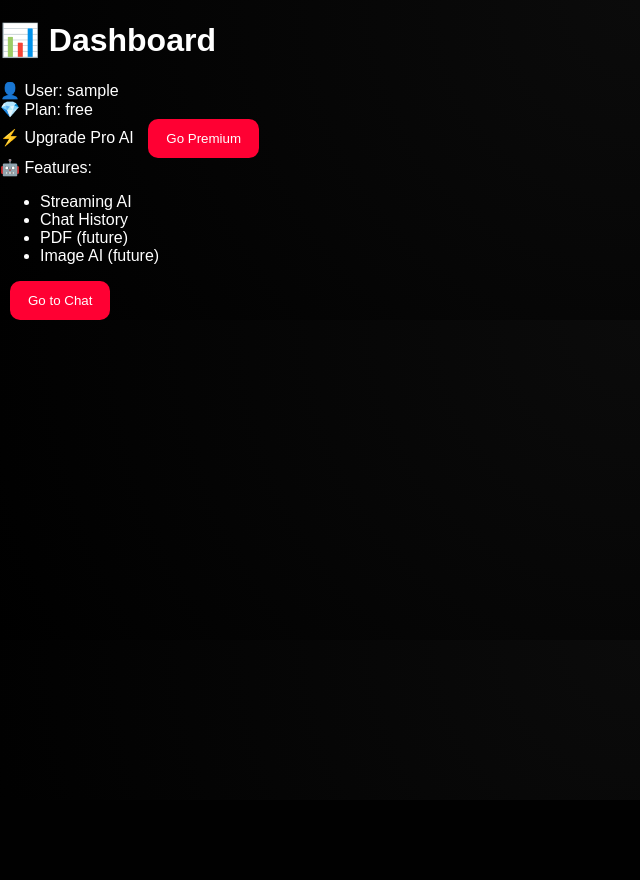
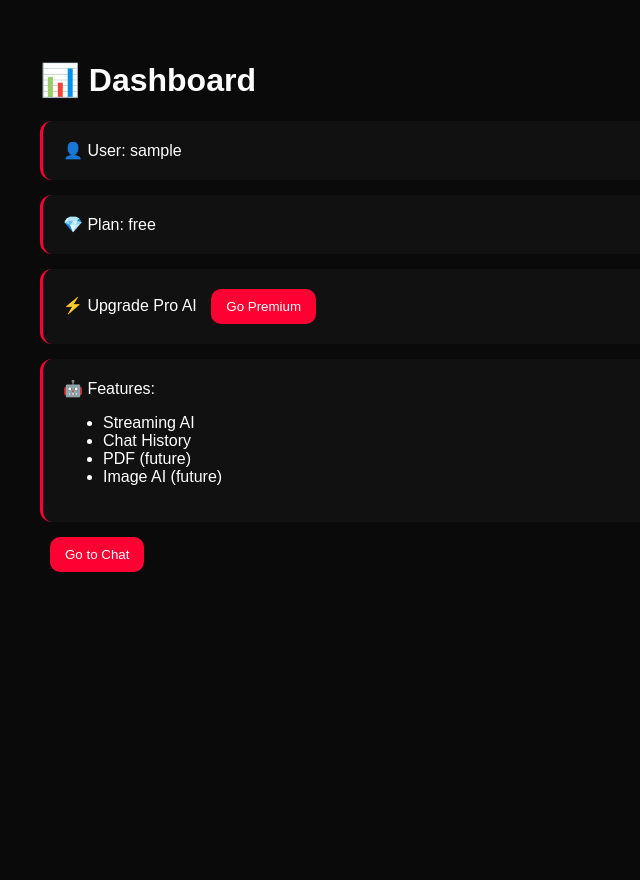
Before and after one commit to Laoso131/Profpocket, a Flask app: page /dashboard in a window 1280 px wide. Shown: the whole page, without its empty margins (0-640 px from the left). Before the commit the page ends 320 px from the top, so only its background shows below. Run offline with Flask 3, Linux system fonts and the light colour scheme; the visitor is signed in with stand-in values (Sample User, id 1); data comes from the database, SQL or seed files in the repository.

Commit message:
Update style.css

```diff
--- a/static/style.css
+++ b/static/style.css
@@ -115,3 +115,26 @@ button {
   opacity: 0.6;
   color: #00aaff;
 }
+.dashboard {
+  padding: 40px;
+  background: #0a0a0a;
+  color: white;
+  min-height: 100vh;
+}
+
+.card {
+  background: #111;
+  padding: 20px;
+  margin: 15px 0;
+  border-radius: 12px;
+  border-left: 3px solid #ff0033;
+}
+
+button {
+  background: #ff0033;
+  color: white;
+  padding: 10px 15px;
+  border: none;
+  border-radius: 10px;
+  cursor: pointer;
+}
```
